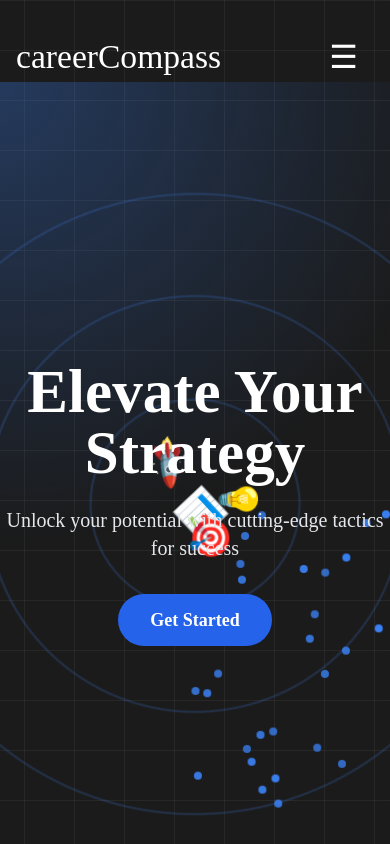
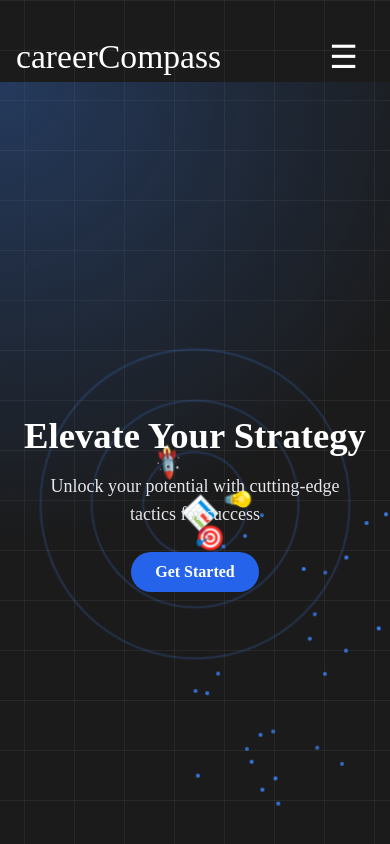
Before and after one commit to namannn04/careerCompass, a React (Vite) app: page /strategies in a window 390 px wide. Shown: the top 844 px of the page. Built offline with nearby package versions, Linux system fonts and the light colour scheme; a web font is replaced by a local one.

Commit message:
responsive

```diff
--- a/src/Components/Strategies/stratFront.jsx
+++ b/src/Components/Strategies/stratFront.jsx
@@ -21,13 +21,19 @@ const stratFront = () => {
     };
   }, []);
 
+  const calculateDistance = (x, y) => {
+    const dx = x - mousePosition.x;
+    const dy = y - mousePosition.y;
+    return Math.sqrt(dx * dx + dy * dy);
+  };
+
   return (
-    <div className="relative min-h-screen flex items-center justify-center overflow-hidden">
+    <div className="relative min-h-screen flex items-center justify-center overflow-hidden px-4 sm:px-6 lg:px-8">
       {/* Animated particles */}
       {Array.from({ length: 50 }).map((_, i) => (
         <motion.div
           key={i}
-          className="absolute w-2 h-2 bg-blue-500 rounded-full"
+          className="absolute w-1 h-1 sm:w-2 sm:h-2 bg-blue-500 rounded-full"
           animate={{
             x: [0, Math.random() * window.innerWidth],
             y: [0, Math.random() * window.innerHeight],
@@ -48,14 +54,14 @@ const stratFront = () => {
         animate={controls}
       >
         <motion.h1
-          className="text-6xl md:text-8xl font-bold mb-6 text-white"
+          className="text-4xl sm:text-5xl md:text-6xl lg:text-7xl xl:text-8xl font-bold mb-4 sm:mb-6 text-white"
           animate={{ scale: [1, 1.05, 1] }}
           transition={{ duration: 5, repeat: Infinity }}
         >
           Elevate Your Strategy
         </motion.h1>
         <motion.p
-          className="text-xl md:text-2xl mb-8 text-gray-200 max-w-2xl mx-auto"
+          className="text-lg sm:text-xl md:text-2xl mb-6 sm:mb-8 text-gray-200 max-w-xs sm:max-w-sm md:max-w-md lg:max-w-lg xl:max-w-2xl mx-auto"
           initial={{ opacity: 0 }}
           animate={{ opacity: 1 }}
           transition={{ delay: 0.5 }}
@@ -63,7 +69,7 @@ const stratFront = () => {
           Unlock your potential with cutting-edge tactics for success
         </motion.p>
         <motion.button
-          className="bg-blue-600 hover:bg-blue-700 text-white font-bold py-3 px-8 rounded-full text-lg transition duration-300 ease-in-out transform hover:scale-105"
+          className="bg-blue-600 hover:bg-blue-700 text-white font-bold py-2 px-6 sm:py-3 sm:px-8 rounded-full text-base sm:text-lg transition duration-300 ease-in-out transform hover:scale-105"
           whileHover={{ scale: 1.05 }}
           whileTap={{ scale: 0.95 }}
         >
@@ -77,8 +83,8 @@ const stratFront = () => {
           key={index}
           className="absolute rounded-full border-2 border-blue-500 opacity-20"
           style={{
-            width: `${(index + 1) * 200}px`,
-            height: `${(index + 1) * 200}px`,
+            width: `${(index + 1) * 100}px`,
+            height: `${(index + 1) * 100}px`,
           }}
           animate={{
             scale: [1, 1.1, 1],
@@ -104,7 +110,7 @@ const stratFront = () => {
       {["🚀", "💡", "📊", "🎯"].map((emoji, index) => (
         <motion.div
           key={index}
-          className="absolute text-4xl"
+          className="absolute text-2xl sm:text-3xl md:text-4xl"
           initial={{
             x: Math.random() * window.innerWidth,
             y: Math.random() * window.innerHeight,
```
